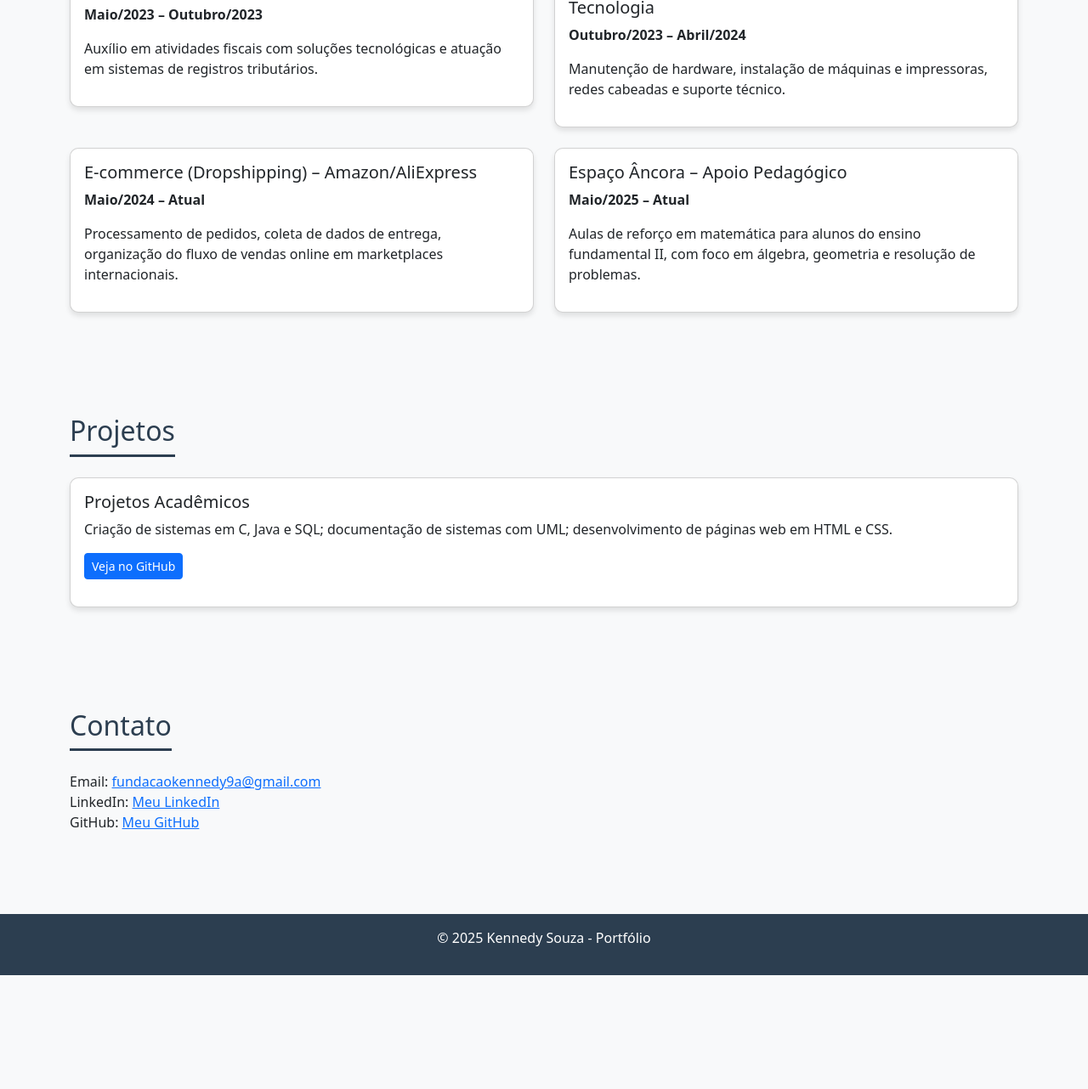
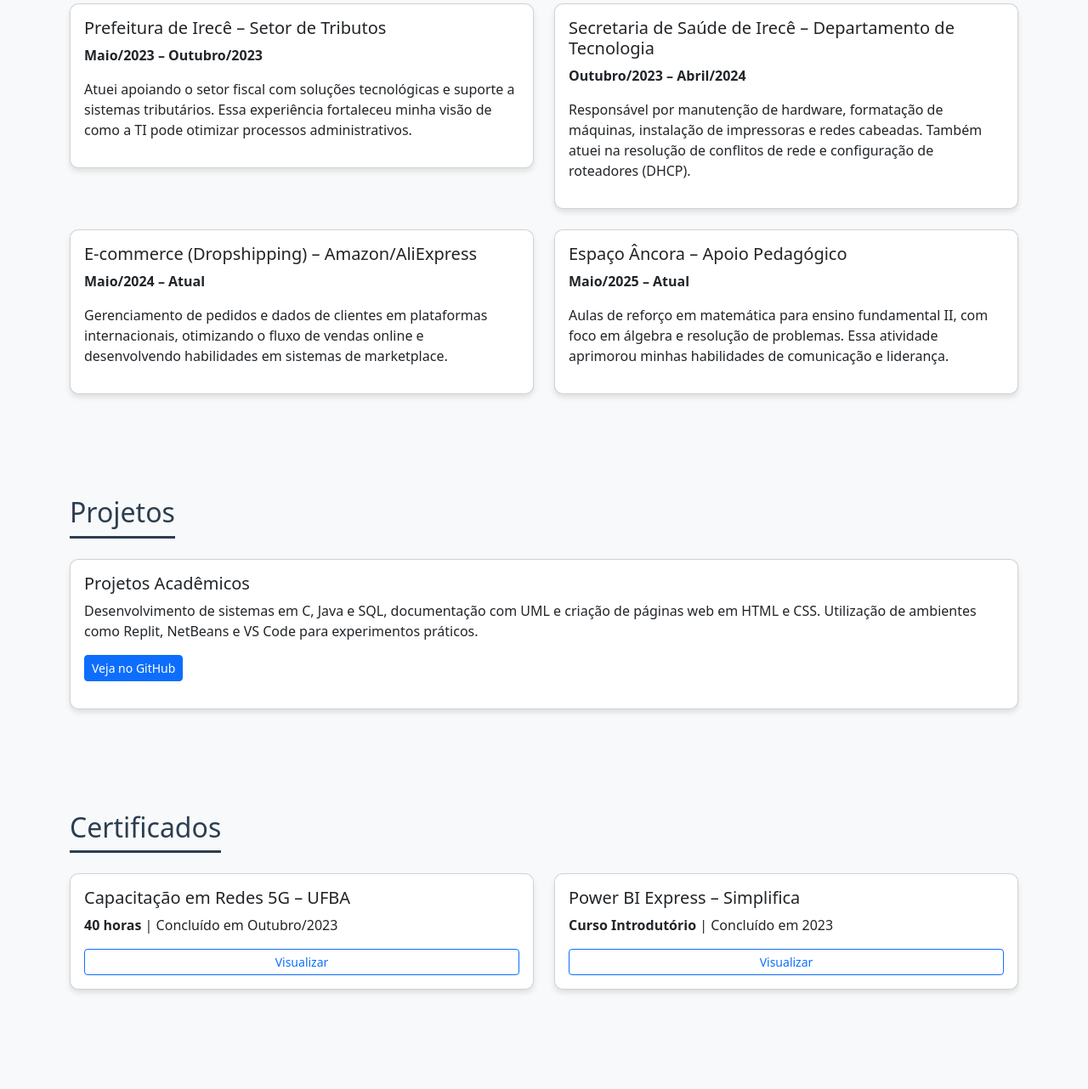
Before and after one commit to Kennedyss01/kennedyss01.github.io, a plain HTML site: page index.html in a window 1280 px wide. Shown: the part 694-1976 px from the top of the page at 85% size. Before the commit the page ends 1842 px from the top, so only its background shows below. Drawn offline with nearby package versions, Linux system fonts and the light colour scheme.

Commit message:
Atualizações

```diff
--- a/index.html
+++ b/index.html
@@ -62,6 +62,7 @@
           <li class="nav-item"><a class="nav-link" href="#sobre">Sobre</a></li>
           <li class="nav-item"><a class="nav-link" href="#experiencia">Experiência</a></li>
           <li class="nav-item"><a class="nav-link" href="#projetos">Projetos</a></li>
+          <li class="nav-item"><a class="nav-link" href="#certificados">Certificados</a></li>
           <li class="nav-item"><a class="nav-link" href="#contato">Contato</a></li>
         </ul>
       </div>
@@ -71,13 +72,13 @@
   <!-- Header -->
   <header>
     <h1>Kennedy da Silva Souza</h1>
-    <p>Profissional de TI | Análise e Desenvolvimento de Sistemas</p>
+    <p>Profissional de TI | Suporte, Infraestrutura e Desenvolvimento de Sistemas</p>
   </header>
 
   <!-- Sobre -->
   <section id="sobre" class="container py-5">
     <h2 class="section-title">Sobre Mim</h2>
-    <p>Sou formado em Análise e Desenvolvimento de Sistemas, com experiência em suporte técnico, manutenção de hardware, infraestrutura de rede e análise de sistemas. Proativo, prático e sempre em busca de aprendizado contínuo.</p>
+    <p>Sou formado em Análise e Desenvolvimento de Sistemas, com experiência em <strong>suporte técnico de nível 1 e 2</strong>, <strong>infraestrutura de redes</strong> e <strong>manutenção de hardware</strong>. Tenho vivência em órgãos públicos e projetos acadêmicos, onde aprendi a resolver problemas de forma prática e organizada. Meu diferencial é a <strong>proatividade</strong>, a <strong>capacidade de aprendizado rápido</strong> e a busca constante por aprimoramento, especialmente em <em>redes, análise de sistemas e soluções tecnológicas aplicadas ao dia a dia corporativo</em>.</p>
   </section>
 
   <!-- Experiência -->
@@ -88,28 +89,28 @@
         <div class="card p-3">
           <h5>Prefeitura de Irecê – Setor de Tributos</h5>
           <p><strong>Maio/2023 – Outubro/2023</strong></p>
-          <p>Auxílio em atividades fiscais com soluções tecnológicas e atuação em sistemas de registros tributários.</p>
+          <p>Atuei apoiando o setor fiscal com soluções tecnológicas e suporte a sistemas tributários. Essa experiência fortaleceu minha visão de como a TI pode otimizar processos administrativos.</p>
         </div>
       </div>
       <div class="col-md-6">
         <div class="card p-3">
           <h5>Secretaria de Saúde de Irecê – Departamento de Tecnologia</h5>
           <p><strong>Outubro/2023 – Abril/2024</strong></p>
-          <p>Manutenção de hardware, instalação de máquinas e impressoras, redes cabeadas e suporte técnico.</p>
+          <p>Responsável por manutenção de hardware, formatação de máquinas, instalação de impressoras e redes cabeadas. Também atuei na resolução de conflitos de rede e configuração de roteadores (DHCP).</p>
         </div>
       </div>
       <div class="col-md-6">
         <div class="card p-3">
           <h5>E-commerce (Dropshipping) – Amazon/AliExpress</h5>
           <p><strong>Maio/2024 – Atual</strong></p>
-          <p>Processamento de pedidos, coleta de dados de entrega, organização do fluxo de vendas online em marketplaces internacionais.</p>
+          <p>Gerenciamento de pedidos e dados de clientes em plataformas internacionais, otimizando o fluxo de vendas online e desenvolvendo habilidades em sistemas de marketplace.</p>
         </div>
       </div>
       <div class="col-md-6">
         <div class="card p-3">
           <h5>Espaço Âncora – Apoio Pedagógico</h5>
           <p><strong>Maio/2025 – Atual</strong></p>
-          <p>Aulas de reforço em matemática para alunos do ensino fundamental II, com foco em álgebra, geometria e resolução de problemas.</p>
+          <p>Aulas de reforço em matemática para ensino fundamental II, com foco em álgebra e resolução de problemas. Essa atividade aprimorou minhas habilidades de comunicação e liderança.</p>
         </div>
       </div>
     </div>
@@ -120,8 +121,29 @@
     <h2 class="section-title">Projetos</h2>
     <div class="card p-3">
       <h5>Projetos Acadêmicos</h5>
-      <p>Criação de sistemas em C, Java e SQL; documentação de sistemas com UML; desenvolvimento de páginas web em HTML e CSS.</p>
+      <p>Desenvolvimento de sistemas em C, Java e SQL, documentação com UML e criação de páginas web em HTML e CSS. Utilização de ambientes como Replit, NetBeans e VS Code para experimentos práticos.</p>
       <p><a href="https://github.com/Kennedyss01" target="_blank" class="btn btn-primary btn-sm">Veja no GitHub</a></p>
+    </div>
+  </section>
+
+  <!-- Certificados -->
+  <section id="certificados" class="container py-5">
+    <h2 class="section-title">Certificados</h2>
+    <div class="row">
+      <div class="col-md-6">
+        <div class="card p-3">
+          <h5>Capacitação em Redes 5G – UFBA</h5>
+          <p><strong>40 horas</strong> | Concluído em Outubro/2023</p>
+          <a href="DECLARACAO-CAPACITACAO-REDES-5G- ORIGINAL.pdf" target="_blank" class="btn btn-outline-primary btn-sm">Visualizar</a>
+        </div>
+      </div>
+      <div class="col-md-6">
+        <div class="card p-3">
+          <h5>Power BI Express – Simplifica</h5>
+          <p><strong>Curso Introdutório</strong> | Concluído em 2023</p>
+          <a href="Certificado - Simplifica Power BI Express.pdf" target="_blank" class="btn btn-outline-primary btn-sm">Visualizar</a>
+        </div>
+      </div>
     </div>
   </section>
 
```
